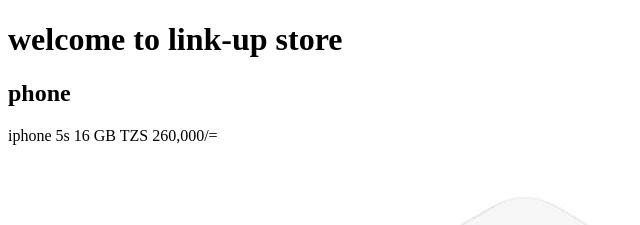
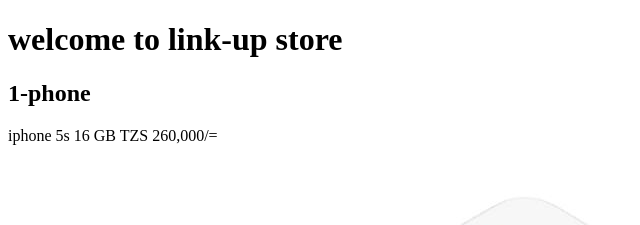
Before and after one commit to leonpano/web, a plain HTML site: page index.html in a window 1280 px wide. Shown: the top 225 px of the page, 0-640 px from the left. Drawn offline with Linux system fonts and the light colour scheme.

Commit message:
Add files via upload

```diff
--- a/index.html
+++ b/index.html
@@ -11,7 +11,7 @@
 
 <body>
          <h1>welcome to link-up store</h1>
-         <h2>phone</h2>
+         <h2>1-phone</h2>
 
          <p>iphone 5s 16 GB TZS 260,000/=</p>
           <img src="5s.jpg" />
```
